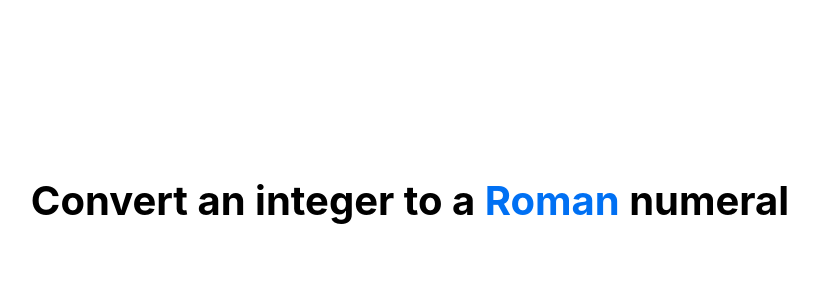
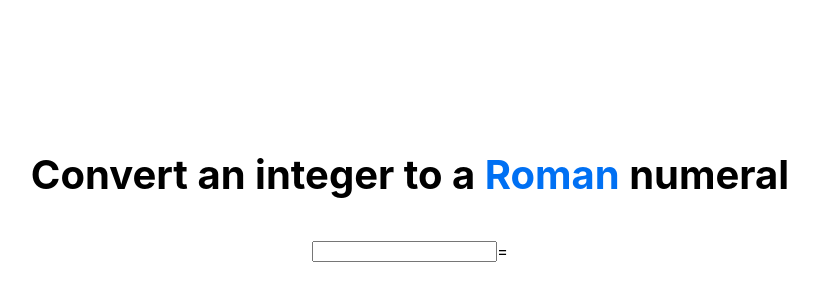
Before and after one commit to foxxycodes/next-roman-numeral-calculator, a Next.js app: page / in a window 1280 px wide. Shown: the part 200-500 px from the top of the page, without its empty margins (230-1048 px from the left). Built offline with nearby package versions, Linux system fonts and the light colour scheme.

Commit message:
add `RomanNumeralCalculator`

```diff
--- /dev/null
+++ b/components/RomanNumeralCalculator/RomanNumeralCalculator.tsx
@@ -0,0 +1,46 @@
+import { useState } from "react";
+import { intToRoman } from "./int-to-roman";
+import styles from "./styles.module.css";
+
+const RomanNumeralCalculator: React.FC = () => {
+  const [romanNumeral, setRomanNumeral] = useState("");
+  const [error, setError] = useState("");
+
+  const handleOnChange = (event: React.ChangeEvent<HTMLInputElement>) => {
+    // NOTE this function should be debounced, to avoid unnecessary re-renders
+    const value = parseInt(event.target.value);
+
+    // check if input value is out of bounce
+    if (value < 1 || value > 1000) {
+      setError("Please enter a number between 1 and 1000");
+      setRomanNumeral("");
+      return;
+    }
+
+    // convert int to roman numeral
+    const romanNumeral = intToRoman(value);
+    setRomanNumeral(romanNumeral);
+    setError("");
+  };
+
+  return (
+    <>
+      <div className={styles.container}>
+        <input
+          data-testid="int-input"
+          type="number"
+          onChange={handleOnChange}
+        />
+        <p> = </p>
+        <p>{romanNumeral}</p>
+      </div>
+      {error && (
+        <p data-testid="error" className={styles.error}>
+          {error}
+        </p>
+      )}
+    </>
+  );
+};
+
+export default RomanNumeralCalculator;
--- /dev/null
+++ b/components/RomanNumeralCalculator/styles.module.css
@@ -0,0 +1,9 @@
+.container {
+  display: flex;
+  justify-content: flex-start;
+  align-items: center;
+}
+
+.error {
+  color: red;
+}
--- a/pages/index.tsx
+++ b/pages/index.tsx
@@ -1,3 +1,4 @@
+import RomanNumeralCalculator from "@/components/RomanNumeralCalculator/RomanNumeralCalculator";
 import styles from "@/pages/index.module.css";
 import Head from "next/head";
 
@@ -22,7 +23,7 @@ export default function Home() {
           numeral
         </h1>
 
-        {/* add calculator here */}
+        <RomanNumeralCalculator />
       </main>
     </div>
   );
```
Also changed, not shown: 1 other file (tests, documents, lock files or other folders).
